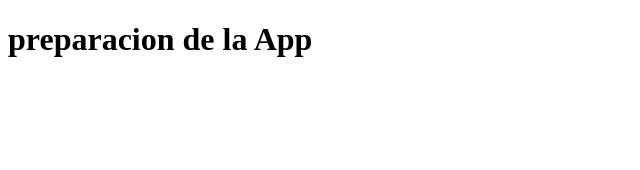
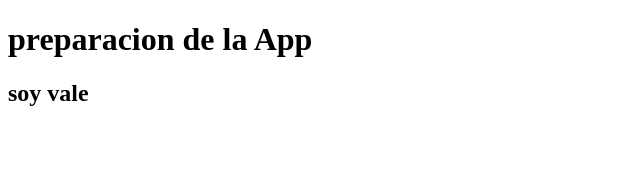
Before and after one commit to MVFTepox/CHARMERY_v2, a Vue app: page / in a window 1280 px wide. Shown: the top 170 px of the page, without its empty margins (0-640 px from the left). Built offline with nearby package versions, Linux system fonts and the light colour scheme.

Commit message:
prueba de ramificacion

```diff
--- a/src/views/HomeView.vue
+++ b/src/views/HomeView.vue
@@ -4,5 +4,6 @@
 <template>
   <main>
     <h1>preparacion de la App</h1>
+    <h2>soy vale  </h2>
   </main>
 </template>
```
